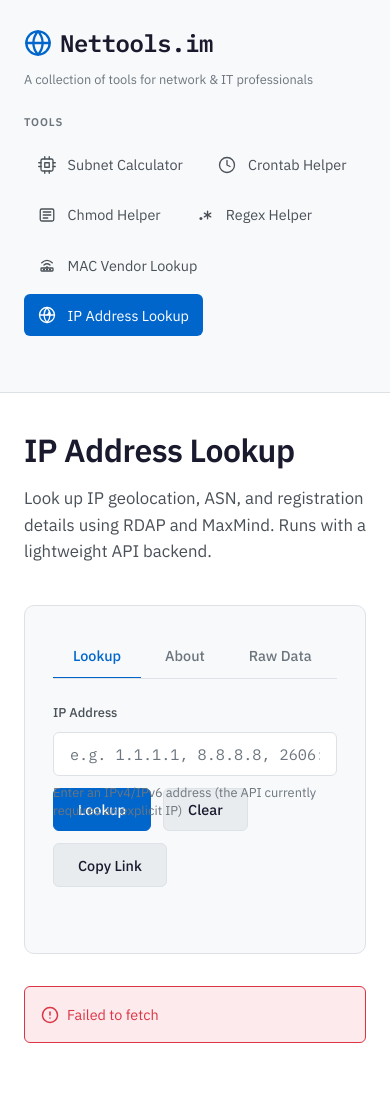
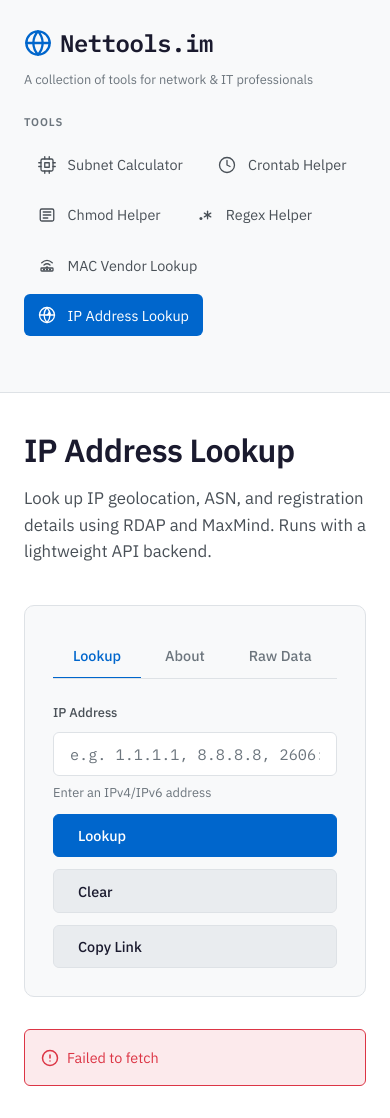
Before and after one commit to hcuk94/nettools-im, a Jekyll site: the page built from _tools/ip-lookup.html, in a window 390 px wide. Built offline with Jekyll 4.4.1, drawn with Linux system fonts in a browser that asks for light colours; comment, search, counter and statistics services are not loaded; before the commit the page ends 1075 px from its top, so only the background shows below that.

Commit message:
IP lookup mobile fixes: hint spacing, overflow, copy text
- On mobile, render input hints in flow to avoid overlapping buttons
- Make buttons wrap nicely (prevents container overflow/horizontal scroll)
- Ensure calculator-section never exceeds viewport width
- Update hint copy now that we can look up caller IP

```diff
--- a/_tools/ip-lookup.html
+++ b/_tools/ip-lookup.html
@@ -27,7 +27,7 @@
           spellcheck="false"
           inputmode="text"
         >
-        <p class="input-hint">Enter an IPv4/IPv6 address (the API currently requires an explicit IP)</p>
+        <p class="input-hint">Enter an IPv4/IPv6 address</p>
       </div>
       <button type="button" id="ip-lookup-btn" class="btn btn-primary">Lookup</button>
       <button type="button" id="ip-clear-btn" class="btn btn-secondary">Clear</button>
--- a/assets/css/style.css
+++ b/assets/css/style.css
@@ -318,6 +318,8 @@
   border-radius: 10px;
   padding: 1.75rem;
   margin-bottom: 2rem;
+  max-width: 100%;
+  overflow-x: hidden;
 }
 
 .calculator-section h2 {
@@ -358,6 +360,8 @@
   right: 0;
   margin-top: 0.5rem;
   margin-bottom: 0;
+  max-width: 100%;
+  overflow-wrap: anywhere;
 }
 
 .input-group .input-wrapper + .btn,
@@ -702,14 +706,23 @@
   }
 
   .input-group .btn {
-    flex: 0 0 auto;
-  }
-
-  /* More space for hints on mobile */
+    flex: 1 1 calc(50% - 0.375rem);
+    min-width: 140px;
+  }
+
+  /* On mobile, let hints participate in layout so they don't overlap the buttons */
+  .input-group .mac-hint,
+  .input-group .chmod-hint,
+  .input-group .input-hint {
+    position: static;
+    margin-top: 0.5rem;
+  }
+
+  /* Remove desktop hint padding on mobile */
   .input-group:has(.mac-hint),
   .input-group:has(.chmod-hint),
   .input-group:has(.input-hint) {
-    padding-bottom: 2.4rem;
+    padding-bottom: 0;
   }
 
   .summary-grid {
```
